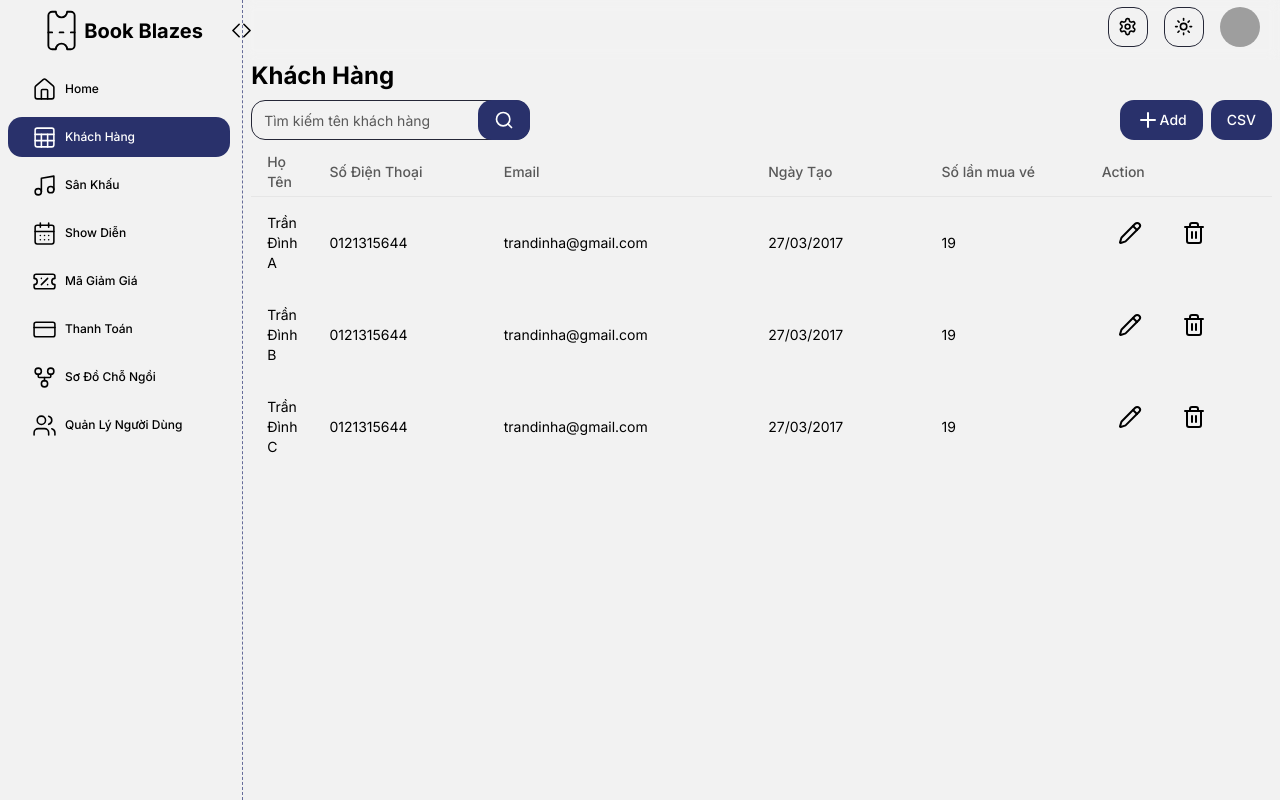
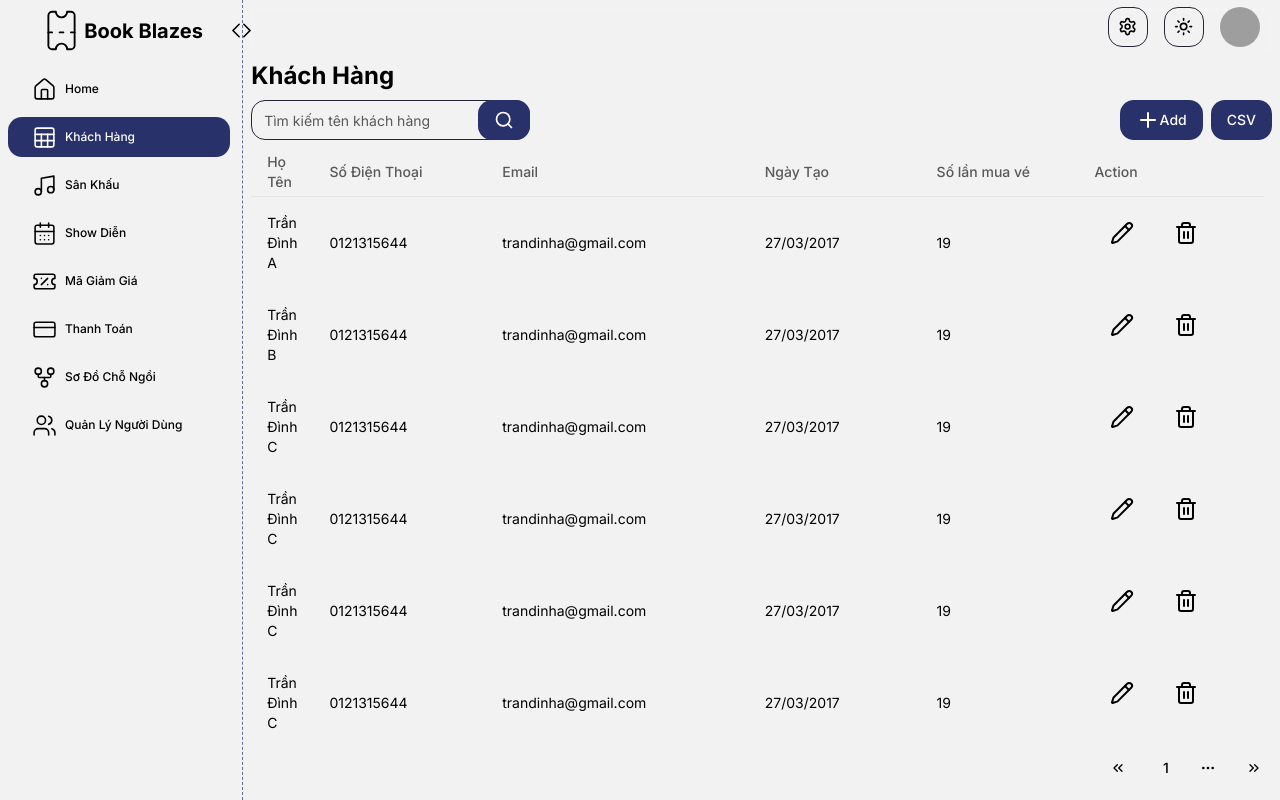
Before and after one commit to BaoSkyFall/book-blaze-admin, a Next.js app: page /customer in a window 1280 px wide. Built offline with nearby package versions, Linux system fonts and the light colour scheme; grey boxes are pictures that could not be loaded.

Commit message:
pagation

```diff
--- a/src/app/(home)/customer/page.tsx
+++ b/src/app/(home)/customer/page.tsx
@@ -2,6 +2,15 @@
 
 import TableLayout from '@/components/table-layout';
 import { Button } from '@/components/ui/button';
+import {
+  Pagination,
+  PaginationContent,
+  PaginationEllipsis,
+  PaginationItem,
+  PaginationLink,
+  PaginationNext,
+  PaginationPrevious,
+} from '@/components/ui/pagination';
 import {
   Table,
   TableBody,
@@ -12,6 +21,7 @@ import {
 } from '@/components/ui/table';
 import { Pencil, Trash2 } from 'lucide-react';
 import React, { useEffect, useMemo, useState } from 'react';
+import { ScrollArea } from '@/components/ui/scroll-area';
 
 interface ICustomer {
   id: number;
@@ -47,6 +57,110 @@ const dummyData = [
     createdAt: '27/03/2017',
     countTicket: 19,
   },
+  {
+    id: 4,
+    fullName: 'Trần Đình C',
+    phone: '0121315644',
+    email: 'trandinha@gmail.com',
+    createdAt: '27/03/2017',
+    countTicket: 19,
+  },
+  {
+    id: 5,
+    fullName: 'Trần Đình C',
+    phone: '0121315644',
+    email: 'trandinha@gmail.com',
+    createdAt: '27/03/2017',
+    countTicket: 19,
+  },
+  {
+    id: 6,
+    fullName: 'Trần Đình C',
+    phone: '0121315644',
+    email: 'trandinha@gmail.com',
+    createdAt: '27/03/2017',
+    countTicket: 19,
+  },
+  {
+    id: 7,
+    fullName: 'Trần Đình C',
+    phone: '0121315644',
+    email: 'trandinha@gmail.com',
+    createdAt: '27/03/2017',
+    countTicket: 19,
+  },
+  {
+    id: 8,
+    fullName: 'Trần Đình C',
+    phone: '0121315644',
+    email: 'trandinha@gmail.com',
+    createdAt: '27/03/2017',
+    countTicket: 19,
+  },
+  {
+    id: 9,
+    fullName: 'Trần Đình C',
+    phone: '0121315644',
+    email: 'trandinha@gmail.com',
+    createdAt: '27/03/2017',
+    countTicket: 19,
+  },
+  {
+    id: 10,
+    fullName: 'Trần Đình C',
+    phone: '0121315644',
+    email: 'trandinha@gmail.com',
+    createdAt: '27/03/2017',
+    countTicket: 19,
+  },
+  {
+    id: 11,
+    fullName: 'Trần Đình C',
+    phone: '0121315644',
+    email: 'trandinha@gmail.com',
+    createdAt: '27/03/2017',
+    countTicket: 19,
+  },
+  {
+    id: 12,
+    fullName: 'Trần Đình C',
+    phone: '0121315644',
+    email: 'trandinha@gmail.com',
+    createdAt: '27/03/2017',
+    countTicket: 19,
+  },
+  {
+    id: 13,
+    fullName: 'Trần Đình C',
+    phone: '0121315644',
+    email: 'trandinha@gmail.com',
+    createdAt: '27/03/2017',
+    countTicket: 19,
+  },
+  {
+    id: 14,
+    fullName: 'Trần Đình C',
+    phone: '0121315644',
+    email: 'trandinha@gmail.com',
+    createdAt: '27/03/2017',
+    countTicket: 19,
+  },
+  {
+    id: 15,
+    fullName: 'Trần Đình C',
+    phone: '0121315644',
+    email: 'trandinha@gmail.com',
+    createdAt: '27/03/2017',
+    countTicket: 19,
+  },
+  {
+    id: 16,
+    fullName: 'Trần Đình C',
+    phone: '0121315644',
+    email: 'trandinha@gmail.com',
+    createdAt: '27/03/2017',
+    countTicket: 19,
+  },
 ] as ICustomer[];
 
 const CustomerPage = () => {
@@ -67,8 +181,9 @@ const CustomerPage = () => {
       placeHolderFilter="Tìm kiếm tên khách hàng"
       onClickSearch={(filterSearch) => onClickSearch(filterSearch)}
     >
-      <Table>
-        <TableHeader>
+      <ScrollArea className="h-[calc(100vh-200px)] mr-2">
+        <Table className="relative">
+          <TableHeader className="sticky top-0">
             <TableRow>
               <TableHead>Họ Tên</TableHead>
               <TableHead className="w-[200px]">Số Điện Thoại</TableHead>
@@ -104,6 +219,23 @@ const CustomerPage = () => {
             ))}
           </TableBody>
         </Table>
+      </ScrollArea>
+      <Pagination className="justify-end">
+        <PaginationContent>
+          <PaginationItem>
+            <PaginationPrevious href="#" title="<" />
+          </PaginationItem>
+          <PaginationItem>
+            <PaginationLink href="#">1</PaginationLink>
+          </PaginationItem>
+          <PaginationItem>
+            <PaginationEllipsis />
+          </PaginationItem>
+          <PaginationItem>
+            <PaginationNext href="#" />
+          </PaginationItem>
+        </PaginationContent>
+      </Pagination>
     </TableLayout>
   );
 };
--- a/src/components/table-layout.tsx
+++ b/src/components/table-layout.tsx
@@ -4,12 +4,14 @@ import React, { useState } from 'react';
 import { Input } from '@/components/ui/input';
 import { Button } from '@/components/ui/button';
 import { Plus, Search } from 'lucide-react';
+import { ScrollArea } from './ui/scroll-area';
 
 interface PropsTableLayout {
   title?: string;
   children: React.ReactNode;
   placeHolderFilter?: string;
   onClickSearch?: (filterSearch?: string) => void;
+  className?: string;
 }
 
 const TableLayout = ({
@@ -17,11 +19,12 @@ const TableLayout = ({
   children,
   placeHolderFilter,
   onClickSearch,
+  className,
 }: PropsTableLayout) => {
   const [filterSearch, setFilterSearch] = useState<string>('');
 
   return (
-    <section>
+    <section className={`${className ?? ''}`}>
       <span className="text-2xl font-bold">{title ?? ''}</span>
       <div id="header" className="flex justify-between mt-2">
         <div id="filter" className="flex relative">
--- /dev/null
+++ b/src/components/ui/pagination.tsx
@@ -0,0 +1,115 @@
+import * as React from 'react';
+import { ChevronsLeft, ChevronsRight, MoreHorizontal } from 'lucide-react';
+
+import { cn } from '@/lib/utils';
+import { ButtonProps, buttonVariants } from '@/components/ui/button';
+
+const Pagination = ({ className, ...props }: React.ComponentProps<'nav'>) => (
+  <nav
+    role="navigation"
+    aria-label="pagination"
+    className={cn('mx-auto flex w-full justify-center', className)}
+    {...props}
+  />
+);
+Pagination.displayName = 'Pagination';
+
+const PaginationContent = React.forwardRef<
+  HTMLUListElement,
+  React.ComponentProps<'ul'>
+>(({ className, ...props }, ref) => (
+  <ul
+    ref={ref}
+    className={cn('flex flex-row items-center gap-1', className)}
+    {...props}
+  />
+));
+PaginationContent.displayName = 'PaginationContent';
+
+const PaginationItem = React.forwardRef<
+  HTMLLIElement,
+  React.ComponentProps<'li'>
+>(({ className, ...props }, ref) => (
+  <li ref={ref} className={cn('', className)} {...props} />
+));
+PaginationItem.displayName = 'PaginationItem';
+
+type PaginationLinkProps = {
+  isActive?: boolean;
+} & Pick<ButtonProps, 'size'> &
+  React.ComponentProps<'a'>;
+
+const PaginationLink = ({
+  className,
+  isActive,
+  size = 'icon',
+  ...props
+}: PaginationLinkProps) => (
+  <a
+    aria-current={isActive ? 'page' : undefined}
+    className={cn(
+      buttonVariants({
+        variant: isActive ? 'outline' : 'ghost',
+        size,
+      }),
+      className,
+    )}
+    {...props}
+  />
+);
+PaginationLink.displayName = 'PaginationLink';
+
+const PaginationPrevious = ({
+  className,
+  ...props
+}: React.ComponentProps<typeof PaginationLink>) => (
+  <PaginationLink
+    aria-label="Go to previous page"
+    size="default"
+    className={cn('gap-0 pl-2.5', className)}
+    {...props}
+  >
+    <ChevronsLeft className="h-4 w-4" />
+  </PaginationLink>
+);
+PaginationPrevious.displayName = 'PaginationPrevious';
+
+const PaginationNext = ({
+  className,
+  ...props
+}: React.ComponentProps<typeof PaginationLink>) => (
+  <PaginationLink
+    aria-label="Go to next page"
+    size="default"
+    className={cn('gap-0 pr-2.5', className)}
+    {...props}
+  >
+    <ChevronsRight className="h-4 w-4" />
+  </PaginationLink>
+);
+PaginationNext.displayName = 'PaginationNext';
+
+const PaginationEllipsis = ({
+  className,
+  ...props
+}: React.ComponentProps<'span'>) => (
+  <span
+    aria-hidden
+    className={cn('flex h-9 w-9 items-center justify-center', className)}
+    {...props}
+  >
+    <MoreHorizontal className="h-4 w-4" />
+    <span className="sr-only">More pages</span>
+  </span>
+);
+PaginationEllipsis.displayName = 'PaginationEllipsis';
+
+export {
+  Pagination,
+  PaginationContent,
+  PaginationEllipsis,
+  PaginationItem,
+  PaginationLink,
+  PaginationNext,
+  PaginationPrevious,
+};
--- a/src/components/ui/table.tsx
+++ b/src/components/ui/table.tsx
@@ -6,13 +6,13 @@ const Table = React.forwardRef<
   HTMLTableElement,
   React.HTMLAttributes<HTMLTableElement>
 >(({ className, ...props }, ref) => (
-  <div className="relative w-full overflow-auto">
-    <table
-      ref={ref}
-      className={cn('w-full caption-bottom text-sm', className)}
-      {...props}
-    />
-  </div>
+  // <div className="relative w-full overflow-auto">
+  <table
+    ref={ref}
+    className={cn('w-full caption-bottom text-sm', className)}
+    {...props}
+  />
+  // </div>
 ));
 Table.displayName = 'Table';
 
@@ -22,7 +22,10 @@ const TableHeader = React.forwardRef<
 >(({ className, ...props }, ref) => (
   <thead
     ref={ref}
-    className={cn('[&_tr]:border-b [&_tr]:border-opacity-5', className)}
+    className={cn(
+      '[&_tr]:border-b [&_tr]:border-opacity-5 bg-inherit',
+      className,
+    )}
     {...props}
   />
 ));
```
Lines whose indentation alone changed are shown as unchanged.
